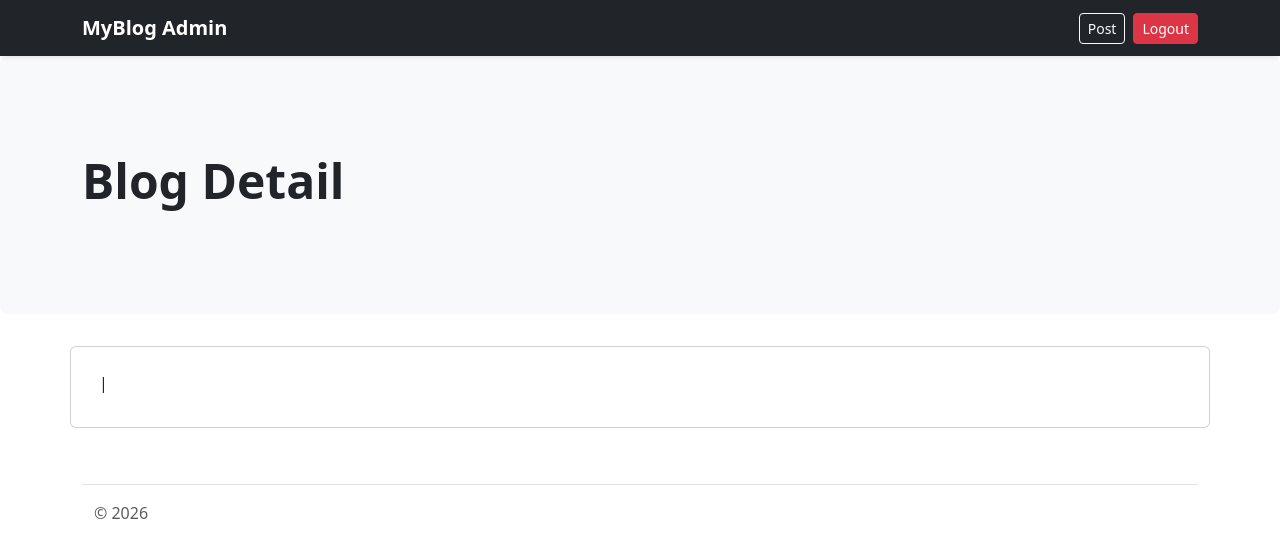
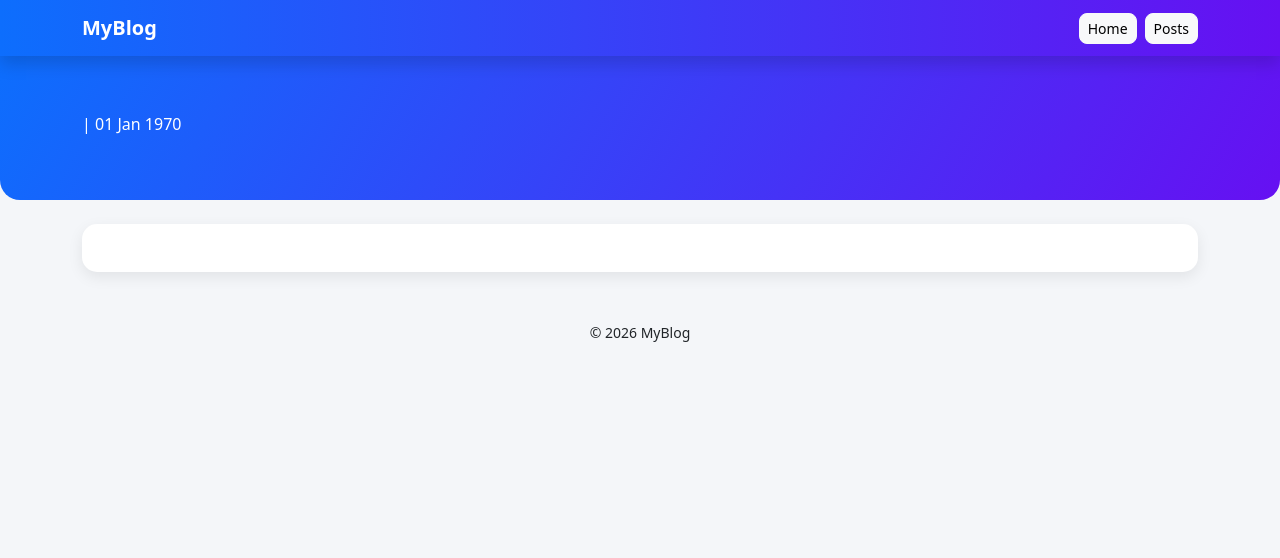
Before and after one commit to Ihya1999/pawf, a CodeIgniter 4 app: the page made by project3ihya/app/Views/post_detail.php in a window 1280 px wide. Shown: the top 558 px of the page. Run offline with PHP 8.4 and a stand-in for CodeIgniter, Linux system fonts and the light colour scheme; the template is opened without the code that fills it, so the values that code supplies are empty; some libraries are stand-ins or nearby versions.

Commit message:
update blog UI, auth system

```diff
--- a/project3ihya/app/Views/layouts/navbar.php
+++ b/project3ihya/app/Views/layouts/navbar.php
@@ -3,7 +3,7 @@
         <a class="navbar-brand fw-bold" href="<?= base_url() ?>">MyBlog Admin</a>
 
         <div class="d-flex gap-2">
-            <a href="<?= base_url('admin/post') ?>" class="btn btn-outline-light btn-sm">Post</a>
+            <a href="<?= base_url('admin/post') ?>" class="btn btn-outline-light btn-sm">Login</a>
             <a href="<?= base_url('admin/logout') ?>" class="btn btn-danger btn-sm">Logout</a>
         </div>
     </div>
--- a/project3ihya/app/Views/post_detail.php
+++ b/project3ihya/app/Views/post_detail.php
@@ -1,51 +1,94 @@
-
 <!DOCTYPE html>
 <html lang="en">
 
 <head>
 	<meta charset="UTF-8">
 	<meta name="viewport" content="width=device-width, initial-scale=1.0">
-	<title>MyBlog</title>
+	<title>Blog Detail - MyBlog</title>
 
-	<!-- Bootstrap CSS -->
 	<link rel="stylesheet" href="<?= base_url('css/bootstrap.min.css') ?>" />
+
+	<style>
+		body {
+			background: #f4f6f9;
+		}
+
+		.navbar {
+			background: linear-gradient(90deg, #0d6efd, #6610f2);
+		}
+
+		.hero {
+			background: linear-gradient(120deg, #0d6efd, #6610f2);
+			color: white;
+			border-radius: 0 0 20px 20px;
+		}
+
+		.card {
+			border: none;
+			border-radius: 15px;
+			box-shadow: 0 5px 15px rgba(0,0,0,0.08);
+		}
+
+		.badge {
+			border-radius: 10px;
+			padding: 6px 10px;
+		}
+
+		.btn {
+			border-radius: 8px;
+		}
+
+		.content {
+			line-height: 1.8;
+			font-size: 16px;
+		}
+	</style>
 </head>
 
 <body>
 
-	<?= $this->include('layouts/navbar'); ?>
+<!-- NAVBAR -->
+<nav class="navbar navbar-dark shadow">
+	<div class="container d-flex justify-content-between">
+		<span class="navbar-brand fw-bold">MyBlog</span>
 
-	<div class="p-5 mb-4 bg-light rounded-3">
-      <div class="container py-5">
-        <h1 class="display-5 fw-bold">Blog Detail</h1>
-        <!-- <p class="col-md-8 fs-4">di laman portal berita</p> -->
-        <!-- <button class="btn btn-primary btn-sm" type="button">Read more</button> -->
-      </div>
-    </div>
-
-	<div class="container">
-		<div class="row">
-			<div class="col-md-12 my-2 card">
-				<div class="card-body">
-					<h5 class="h5"><?= $post['title'] ?></h5>
-                    <span><?= $post['author'] ?> | <?= $post['created_at'] ?></span>
-					<p><?= $post['content'] ?></p>
-				</div>
-			</div>
-
+		<div class="d-flex gap-2">
+			<a href="<?= base_url('/admin/post') ?>" class="btn btn-light btn-sm">Home</a>
+			<a href="<?= base_url('/admin/post') ?>" class="btn btn-light btn-sm">Posts</a>
 		</div>
 	</div>
-	<div class="container py-4">
-		<footer class="pt-3 mt-4 text-muted border-top">
-			<div class="container">
-				&copy; <?= Date('Y') ?>
-			</div>
-		</footer>
+</nav>
+
+<!-- HERO -->
+<div class="hero p-5 mb-4">
+	<div class="container">
+		<h1 class="fw-bold"><?= $post['title'] ?></h1>
+		<p>
+			<?= $post['author'] ?> |
+			<?= date('d M Y', strtotime($post['created_at'])) ?>
+		</p>
+	</div>
+</div>
+
+<!-- CONTENT -->
+<div class="container mb-5">
+
+	<div class="card p-4">
+
+		<div class="content">
+			<?= $post['content'] ?>
+		</div>
+
 	</div>
 
-	<!-- Jquery dan Bootsrap JS -->
-	<script src="<?= base_url('js/jquery.min.js') ?>"></script>
-	<script src="<?= base_url('js/bootstrap.min.js') ?>"></script>
+</div>
+
+<!-- FOOTER -->
+<footer class="text-center mt-5 mb-3">
+	<small>&copy; <?= date('Y') ?> MyBlog</small>
+</footer>
+
+<script src="<?= base_url('js/bootstrap.bundle.min.js') ?>"></script>
 
 </body>
 
```
